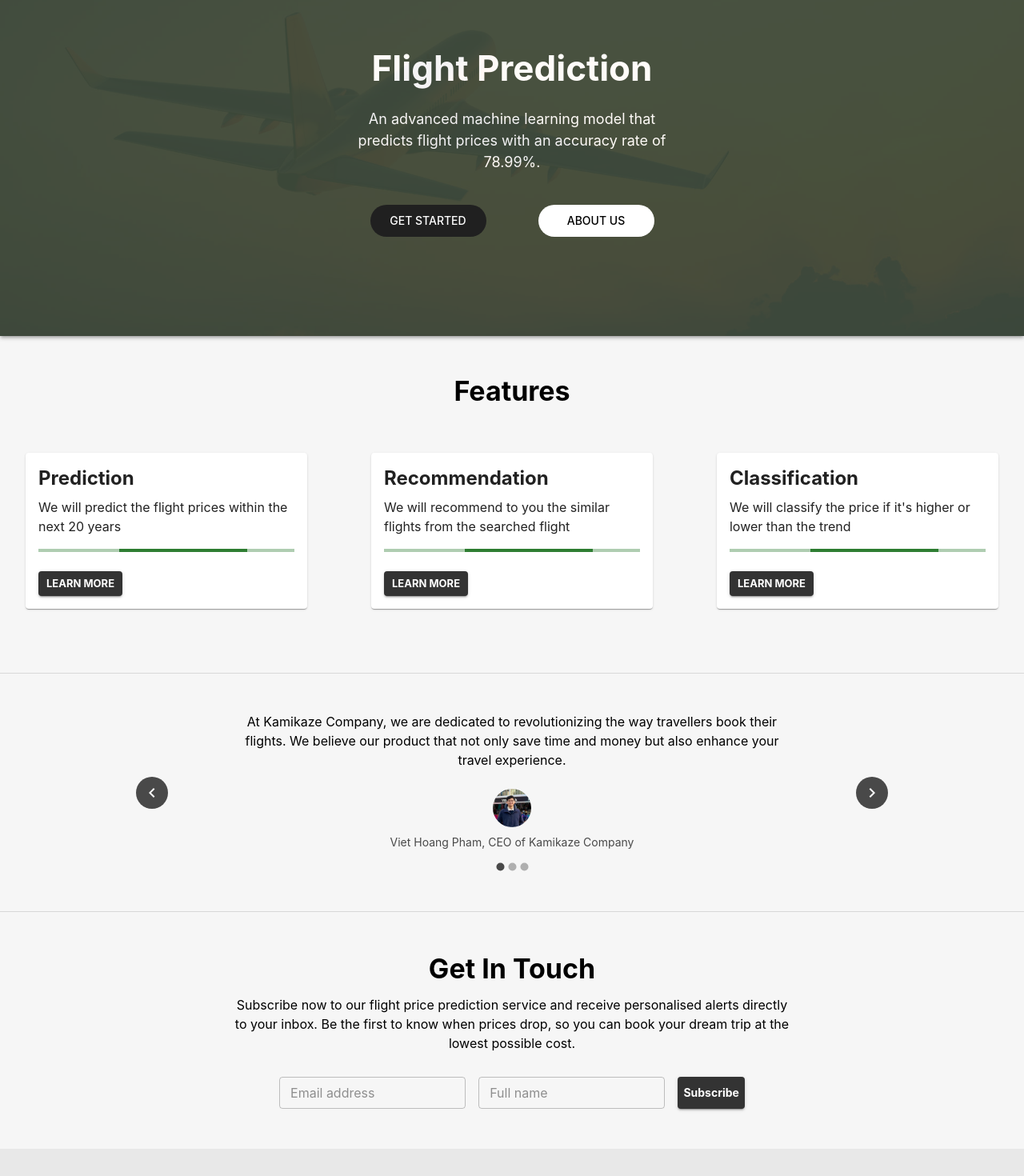
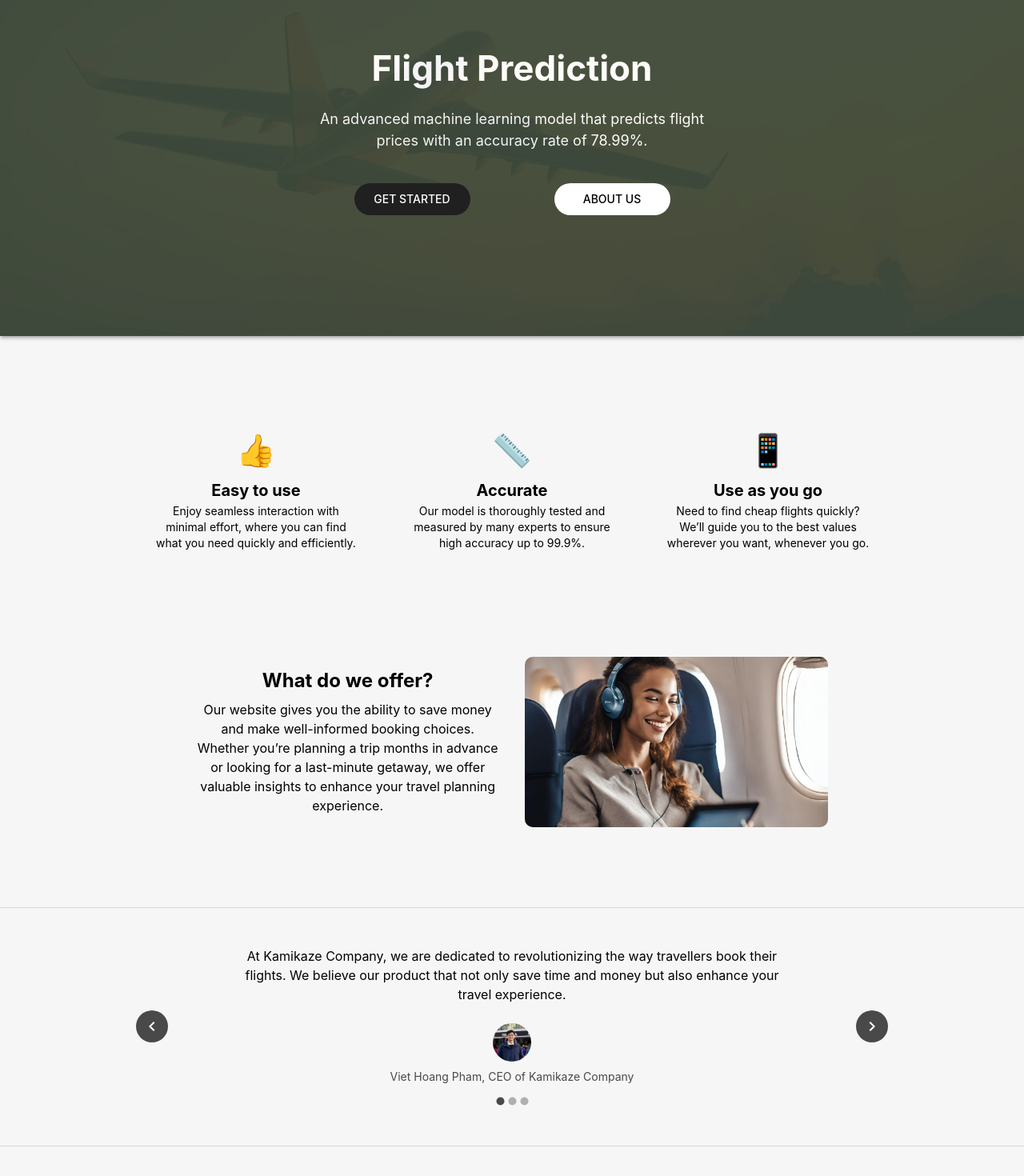
Before and after one commit to Rinekochan/FlightPricePredictionWebsite, a React (Create React App) app in the folder frontend/: page / in a window 1280 px wide. Shown: the part 100-1570 px from the top of the page at 80% size. Built offline with nearby package versions, Linux system fonts and the light colour scheme.

Commit message:
Fix layout, responsive

```diff
--- a/frontend/src/components/about/AboutGroup.jsx
+++ b/frontend/src/components/about/AboutGroup.jsx
@@ -5,22 +5,22 @@ import Swinburne from '../../assets/Swinburne.jpg'
 
 function AboutGroup() {
     return (
-        <Box sx={{ my: 5, flexGrow: 1, px: 3 }}>
-            <Grid container spacing={3} alignItems="center" justifyContent="center">
-                <Grid item xs={12} md={6}>
-                    <Typography variant="h4" sx={{ fontWeight: 'bold', mb: 1, pl: { xs: '20px', sm: '50px', md: '100px', lg: '150px' } }}>
+        <Box sx={{ my: 5, flexGrow: 1 }}>
+            <Grid container spacing={3} alignItems="center" justifyContent="center" >
+                <Grid item xs={12} md={6} >
+                    <Typography variant="h4" sx={{ fontWeight: 'bold', mb: 1, pl: { xs: '0px', sm: '50px', md: '100px', lg: '150px' }, maxWidth: '900px', width: "90%", mx: "auto" }}>
                         How we began
                     </Typography>
-                    <Typography variant="h5" sx={{ mb: 2, pl: { xs: '20px', sm: '50px', md: '100px', lg: '150px' } }}>
+                    <Typography variant="h5" sx={{ mb: 2, pl: { xs: '0px', sm: '50px', md: '100px', lg: '150px' }, maxWidth: '900px', width: "90%", mx: "auto" }}>
                         It started at room EN207...
                     </Typography>
-                    <Typography variant="body1" sx={{ pl: { xs: '20px', sm: '50px', md: '100px', lg: '150px' } }}>
+                    <Typography variant="body1" sx={{ pl: { xs: '0px', sm: '50px', md: '100px', lg: '150px' }, maxWidth: '900px', width: "90%", mx: "auto" }}>
                         Three computer science students brought together by a shared vision: to build something meaningful that could help people make smarter decisions. We joined forces to form what is now known as Kamikaze. Today, Kamikaze has grown into a platform dedicated to flight predictions—giving travellers better insights into flight prices and helping them plan with confidence.
                     </Typography>
                 </Grid>
 
                 <Grid item xs={12} md={6} sx={{ textAlign: 'center' }}>
-                    <Box sx={{ width: '100%', height: 'auto', maxWidth: '500px', margin: 'auto' }}>
+                    <Box sx={{ width: '90%', height: 'auto', maxWidth: '500px', margin: 'auto' }}>
                         <Box component="img" src={Swinburne} alt="Swinburne Image" sx={{ width: '100%', height: 'auto', maxWidth: '500px', margin: 'auto', border: '1px solid lightgray', borderRadius: '8px' }} />
                     </Box>
                 </Grid>
--- a/frontend/src/components/about/AboutProfileCarousel.jsx
+++ b/frontend/src/components/about/AboutProfileCarousel.jsx
@@ -1,53 +1,53 @@
 import React from 'react';
 import { Typography, Box, Grid } from '@mui/material';
 import Carousel from 'react-material-ui-carousel';
-import VietAvatar from '../../assets/VietAvatar.png';
-import SiradanaiAvatar from '../../assets/SiradanaiAvatar.jpg';
-import PawaritAvatar from '../../assets/PawaritAvatar.JPG';
+import Viet from '../../assets/Viet.jpg';
+import Siradanai from '../../assets/SiradanaiAvatar.jpg';
+import Pawarit from '../../assets/Pawarit.JPG';
 
 function AboutProfileCarousel() {
     const profiles = [
         {
             name: "Viet Hoang Pham",
             title: "CEO of Kamikaze Company",
-            image: VietAvatar,
-            content: "Lorem ipsum odor amet, consectetuer adipiscing elit. Sodales erat suscipit lorem proin nisl habitasse mi commodo ullamcorper. Ligula malesuada ad tincidunt maximus leo sagittis mauris. Dapibus eu lacinia, parturient proin nam phasellus. Fusce libero convallis dignissim euismod potenti phasellus? Metus nostra porttitor litora velit pellentesque euismod. Mi malesuada vestibulum et conubia primis eleifend torquent. Ipsum cubilia mollis, donec fermentum tempor parturient?"
+            image: Viet,
+            content: "My name is Viet Hoang Pham, though I often go by Henry. I'm currently a sophomore at Swinburne University of Technology in Australia, where I’m pursuing a Bachelor of Computer Science. Alongside my studies, I’m also the founder of my own company, where I get to explore one of my deepest passions—integrating machine learning into daily life. My journey in computer science has always been fueled by curiosity about how technology, especially machine learning, can enhance our day-to-day experiences in meaningful ways."
         },
         {
             name: "Siradanai Inchansuk",
             title: "CTO of Kamikaze Company",
-            image: SiradanaiAvatar,
+            image: Siradanai,
             content: "Lorem ipsum odor amet, consectetuer adipiscing elit. Sodales erat suscipit lorem proin nisl habitasse mi commodo ullamcorper. Ligula malesuada ad tincidunt maximus leo sagittis mauris. Dapibus eu lacinia, parturient proin nam phasellus. Fusce libero convallis dignissim euismod potenti phasellus? Metus nostra porttitor litora velit pellentesque euismod. Mi malesuada vestibulum et conubia primis eleifend torquent. Ipsum cubilia mollis, donec fermentum tempor parturient?"
         },
         {
             name: "Pawarit Sethi",
             title: "COO of Kamikaze Company",
-            image: PawaritAvatar,
-            content: "Hi, I’m Pawarit Sethi, though most people just call me Dee. I’m a second-year computer science student from Phuket, Thailand, currently studying at Swinburne University of Technology. I’ve always been curious about tech and how things work behind the scenes, so computer science just felt like the perfect fit. Away from coding, I enjoy spending time with friends, exploring new places, and learning more about everything from software development to the latest tech trends. It’s a journey, but I’m excited to keep learning and growing!"
+            image: Pawarit,
+            content: "I’m Pawarit Sethi, though most people just call me Dee. I’m a second-year computer science student from Phuket, Thailand, currently studying at Swinburne University of Technology. I’ve always been curious about tech and how things work behind the scenes, so computer science just felt like the perfect fit. Away from coding, I enjoy spending time with friends, exploring new places, and learning more about everything from software development to the latest tech trends. It’s a journey, but I’m excited to keep learning and growing!"
         }
     ];
 
     return (
-        <Box sx={{ width: "75%", my: 6, mx: 'auto', textAlign: 'center' }}>
+        <Box sx={{ width: "80%", my: 6, mx: 'auto', textAlign: 'center' }}>
             <Typography variant="h4" sx={{ fontWeight: 'bold', mb: 1 }}>
                 Meet our team
             </Typography>
-            <Typography variant="subtitle1" sx={{ mb: 4, color: 'textSecondary' }}>
+            <Typography variant="body1" sx={{ mb: 4, color: 'textSecondary' }}>
                 Three computer science students from Swinburne University of Technology
             </Typography>
 
             <Carousel animation="fade" navButtonsAlwaysVisible autoPlay={false}>
                 {profiles.map((profile, index) => (
-                    <Grid key={`carousel-${index}`} container spacing={2} alignItems="flex-start" justifyContent="center" sx={{ textAlign: 'left', maxWidth: '900px', mx: 'auto' }}>
+                    <Grid key={`carousel-${index}`} container alignItems="flex-start" spacing={3} justifyContent="center" sx={{ textAlign: 'left', maxWidth: '900px', width: "100%", mx: 'auto' }}>
                         <Grid item xs={12} md={6}>
-                            <Box component="img" alt={profile.name} src={profile.image} sx={{ width: '100%', height: 'auto', maxHeight: '350px', objectFit: 'cover', borderRadius: '8px' }} />
+                            <Box component="img" alt={profile.name} src={profile.image} sx={{ width: '100%', height: 'auto', maxHeight: '320px', objectFit: 'cover', borderRadius: '8px' }} />
                         </Grid>
 
                         <Grid item xs={12} md={6}>
-                            <Typography variant="h5" sx={{ fontWeight: 'bold', mt: 0, color: "#333" }}>
+                            <Typography variant="h5" sx={{ fontWeight: 'bold', mt: 0, color: "#333"}}>
                                 {profile.name}
                             </Typography>
-                            <Typography variant="subtitle1" sx={{ mb: 2, color: '#777' }}>
+                            <Typography variant="subtitle1" sx={{ mb: 2, color: '#777'}}>
                                 {profile.title}
                             </Typography>
                             <Typography variant="body1">
--- a/frontend/src/components/home/Benefits.jsx
+++ b/frontend/src/components/home/Benefit.jsx
@@ -4,10 +4,8 @@ import Fly from '../../assets/FlightHappy.jpg';
 
 function Benefit() {
   return (
-    <Box sx={{ textAlign: 'center', padding: '50px' }}>
-      <Grid container spacing={4}
-        justifyContent="center"
-        sx={{ maxWidth: '900px', margin: '0 auto' }}>
+    <Box sx={{ textAlign: 'center', py: '100px' }}>
+      <Grid container justifyContent="center" sx={{ margin: '0 auto' }}>
         <BenefitCard
           icon="👍"
           title="Easy to use"
@@ -24,12 +22,12 @@ function Benefit() {
           description="Need to find cheap flights quickly? We’ll guide you to the best values wherever you want, whenever you go."
         />
       </Grid>
-      <Grid container justifyContent="center" alignItems="center" spacing={2} sx={{ marginTop: '40px' }}>
-        <Grid item xs={12} md={6} sx={{ textAlign: 'center' }}>
-          <Typography variant="h4" component="h2" gutterBottom sx={{ fontWeight: 'bold' }}>
+      <Grid container justifyContent="center" alignItems="center" spacing={4} sx={{ mt: '80px', px: '40px' }}>
+        <Grid item xs={12} md={4} sx={{ textAlign: 'center' }}>
+          <Typography variant="h5" component="h2" gutterBottom sx={{ fontWeight: 'bold' }}>
             What do we offer?
           </Typography>
-          <Typography variant="body1" color="textSecondary" sx={{ color: 'black', fontSize: '16px', maxWidth: '400px', margin: '0 auto' }}>
+          <Typography variant="body1" color="textSecondary" sx={{ color: 'black', maxWidth: '400px', margin: '0 auto' }}>
             Our website gives you the ability to save money and make well-informed booking choices. Whether you’re
             planning a trip months in advance or looking for a last-minute getaway, we offer valuable insights to
             enhance your travel planning experience.
@@ -49,14 +47,14 @@ function Benefit() {
 
 function BenefitCard({ icon, title, description }) {
   return (
-    <Grid item xs={12} sm={4} textAlign="center" sx={{ padding: '10px 20px' }}>
+    <Grid item xs={12} sm={3} textAlign="center" sx={{my: "20px"}} >
       <Typography variant="h3" color="textSecondary" sx={{ fontSize: '40px', color: '#555' }}>
         {icon}
       </Typography>
       <Typography variant="h6" sx={{ fontWeight: 'bold', marginTop: '10px' }}>
         {title}
       </Typography>
-      <Typography variant="body2" color="textSecondary" sx={{ color: '#666' }}>
+      <Typography variant="body2" color="textSecondary" sx={{ color: 'black', maxWidth: '80%', margin:'auto' }}>
         {description}
       </Typography>
     </Grid>
--- a/frontend/src/components/home/Contact.jsx
+++ b/frontend/src/components/home/Contact.jsx
@@ -24,10 +24,10 @@ const ContactForm = () => {
 
     return (
         <Box sx={{ textAlign: 'center', padding: '50px',  }}>
-            <Typography variant="h4" component ='h2' gutterBottom sx={{ fontWeight: 'bold' }}>
+            <Typography variant="h5" component ='h2' gutterBottom sx={{ fontWeight: 'bold' }}>
                 Get In Touch
             </Typography>
-            <Typography variant="body1" color="textSecondary" sx={{ maxWidth: '700px', margin: '0 auto', color: 'black', fontSize: '16px' }}>
+            <Typography variant="body1" color="textSecondary" sx={{ maxWidth: '700px', margin: '0 auto', color: 'black' }}>
                 Subscribe now to our flight price prediction service and receive personalised alerts directly to your inbox. Be the first to know when prices drop, so you can book your dream trip at the lowest possible cost.
             </Typography>
             <form onSubmit={handleSubmit} style={{ marginTop: '30px' }}>
--- a/frontend/src/components/home/FeatureDisplay.jsx
+++ b/frontend/src/components/home/FeatureDisplay.jsx
@@ -33,7 +33,7 @@ function FeatureDisplay() {
                                 <Typography gutterBottom variant="h5" component="h2" sx={{ fontWeight: 'bold' }}>
                                     {card.title}
                                 </Typography>
-                                <Typography>
+                                <Typography variant="body1" component="p" sx={{width: "100%"}}>
                                     {card.description}
                                 </Typography>
                                 <LinearProgress sx={{ mt: 2 }} color="success" value={card * 33} />
--- a/frontend/src/components/home/Greeting.jsx
+++ b/frontend/src/components/home/Greeting.jsx
@@ -10,10 +10,10 @@ function Greeting() {
         <Box sx={{ position: 'relative', backgroundColor: '#3F4B3B', overflow: 'hidden', height: '520px', boxShadow: 3, color: "white" }}>
             <Box component='img' src={PlaneBackground} alt="Home Background with a plane" sx={{ position: 'absolute', top: 0, left: 0, width: '100%', height: '100%', objectFit: 'cover', opacity: 0.05 }} />
             <ToolBar />
-            <Box sx={{ width: '420px', margin: 'auto', mt: 12}}>
+            <Box sx={{ margin: 'auto', mt: 12}}>
                 <Typography variant="h1" sx={{ fontSize: '44px', fontWeight: 'bold', textAlign: 'center'}}>Flight Prediction</Typography>
-                <Typography sx={{ fontSize: '18px', textAlign: 'center', mt: 3 }}>An advanced machine learning model that predicts flight prices with an accuracy rate of 78.99%.</Typography>
-                <Box sx={{display: 'flex', justifyContent: 'space-around', alignItems: 'center', mt: 5}}>
+                <Typography sx={{ fontSize: '18px', textAlign: 'center', mt: 3, maxWidth: '500px', width: "80%", mx: "auto" }}>An advanced machine learning model that predicts flight prices with an accuracy rate of 78.99%.</Typography>
+                <Box sx={{display: 'flex', justifyContent: 'space-around', alignItems: 'center', mt: 5, mx: "auto", maxWidth: '500px', width: "80%"}}>
                     <Button sx={{...normalButtonStyles, backgroundColor: '#202020', color: 'white', ...normalButtonHoverStyles}} color="inherit" component={Link} to="/flight">Get Started</Button>
                     <Button sx={{...normalButtonStyles, backgroundColor: 'white', color: 'black' , ...normalButtonHoverStyles}} color="inherit" component={Link} to="/about">About Us</Button>
                 </Box>
--- a/frontend/src/pages/HomePage.jsx
+++ b/frontend/src/pages/HomePage.jsx
@@ -5,17 +5,17 @@ import Greeting from '../components/home/Greeting';
 import Contact from '../components/home/Contact';
 import FeatureDisplay from '../components/home/FeatureDisplay';
 import HomeProfileCarousel from '../components/home/HomeProfileCarousel';
+import Benefit from '../components/home/Benefit';
 
 function HomePage() {
     return (
         <Box sx={{ display: 'flex', flexDirection: 'column', minHeight: '100vh' }} >
             <Greeting />
-            {
-                // Prem add your part here
-            }
-            <FeatureDisplay />
+            <Benefit />
             <Divider />
             <HomeProfileCarousel />
+            <Divider />
+            <FeatureDisplay />
             <Divider />
             <Contact />
             <Footer />
```
